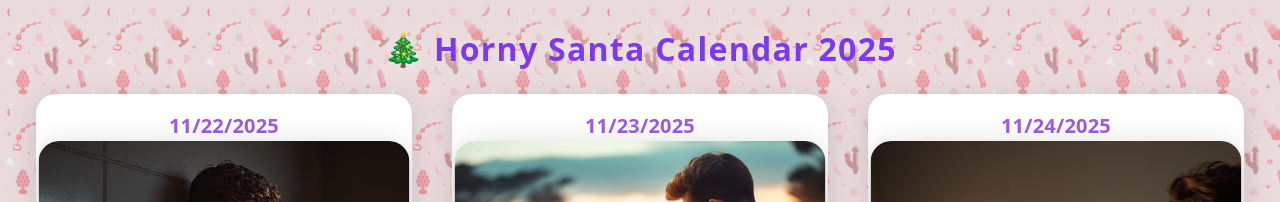
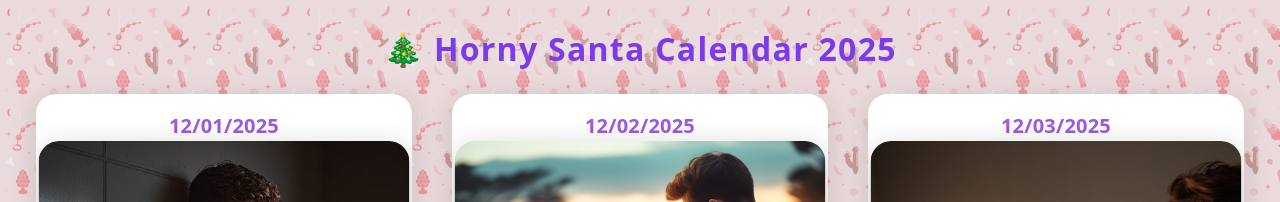
Before and after one commit to 60x134-wq/advent, a React (Vite) app: page / in a window 1280 px wide. Shown: the top 202 px of the page. Built offline with nearby package versions, Linux system fonts and the light colour scheme.

Commit message:
Logic change

```diff
--- a/src/App.jsx
+++ b/src/App.jsx
@@ -1,8 +1,9 @@
 import React, { useState } from "react";
 
 // CONFIGURATION
-const startDate = new Date("2025-11-22");
-const today = new Date();
+const startDate = new Date("2025-12-01");
+const today = new Date("2025-12-24");
+//const today = new Date();
 
 // Example: individual links for each day
 const links = [
```
